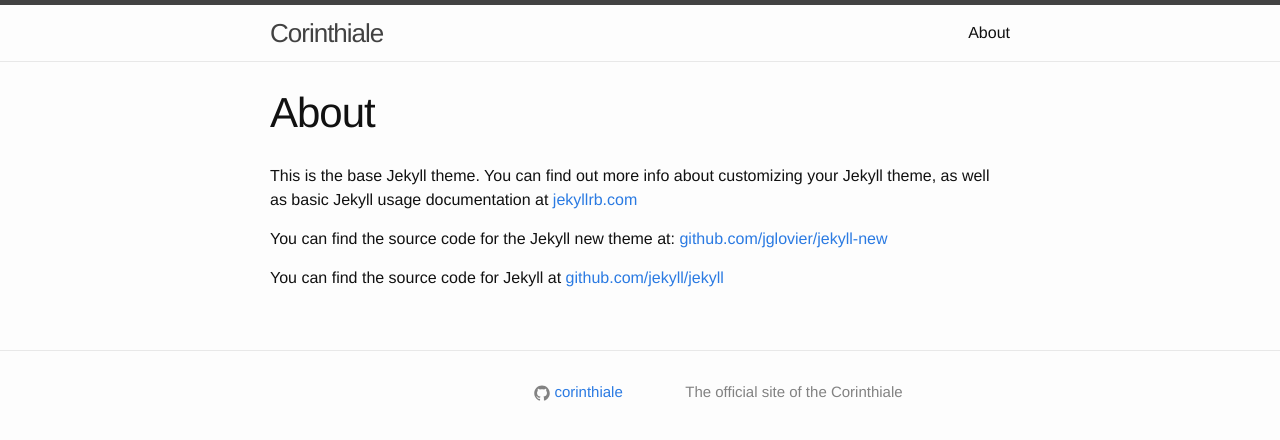
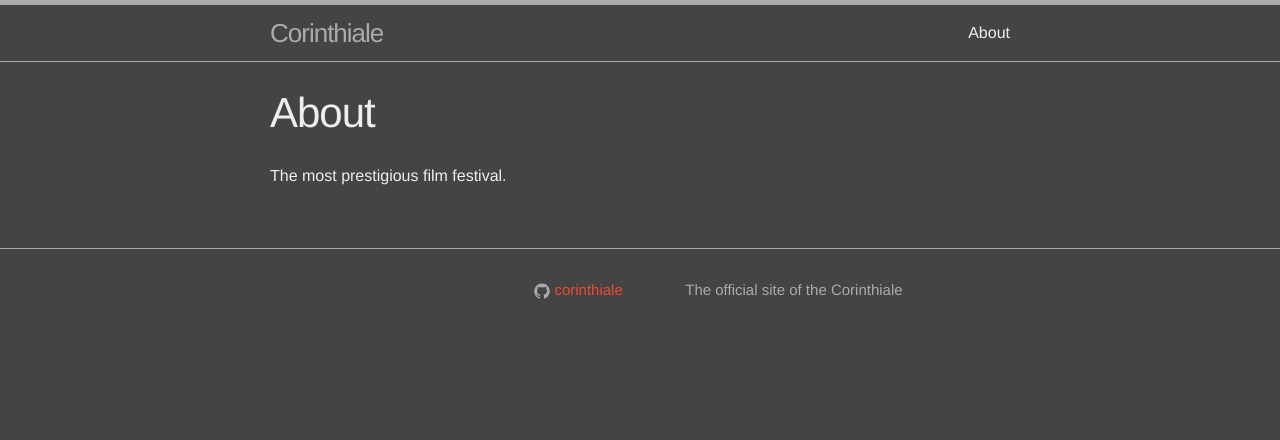
Before and after one commit to corinthiale/corinthiale.github.io, a Jekyll site: the page built from about.md, in a window 1280 px wide. Shown: the top 440 px of the page. Built offline with Jekyll 4.4.1, drawn with Linux system fonts in a browser that asks for light colours.

Commit message:
Changed color scheme

```diff
--- a/about.md
+++ b/about.md
@@ -4,8 +4,4 @@
 permalink: /about/
 ---
 
-This is the base Jekyll theme. You can find out more info about customizing your Jekyll theme, as well as basic Jekyll usage documentation at [jekyllrb.com](http://jekyllrb.com/)
-
-You can find the source code for the Jekyll new theme at: [github.com/jglovier/jekyll-new](https://github.com/jglovier/jekyll-new)
-
-You can find the source code for Jekyll at [github.com/jekyll/jekyll](https://github.com/jekyll/jekyll)
+The most prestigious film festival.
--- a/css/main.scss
+++ b/css/main.scss
@@ -13,13 +13,13 @@
 
 $spacing-unit:     30px;
 
-$text-color:       #111;
-$background-color: #fdfdfd;
-$brand-color:      #2a7ae2;
+$text-color:       #EEEEEE;
+$background-color: #444444;
+$brand-color:      #ee4934;	// Link color
 
-$grey-color:       #828282;
-$grey-color-light: lighten($grey-color, 40%);
-$grey-color-dark:  darken($grey-color, 25%);
+$grey-color:       #acaaaa;
+$grey-color-light: lighten($grey-color, 00%);
+$grey-color-dark:  darken($grey-color, 00%);
 
 $on-palm:          600px;
 $on-laptop:        800px;
```
Also changed, not shown: 3 other files.
